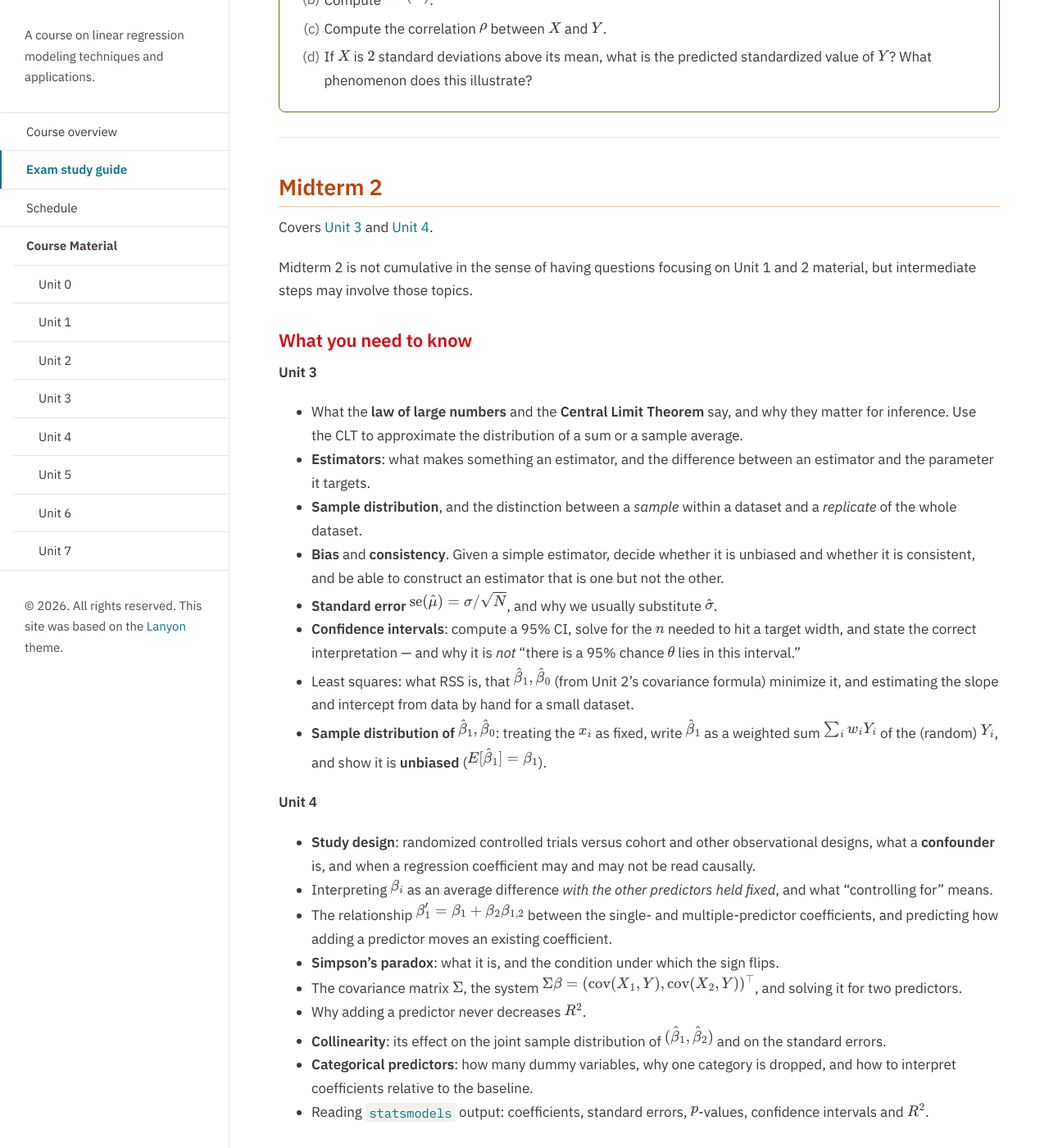
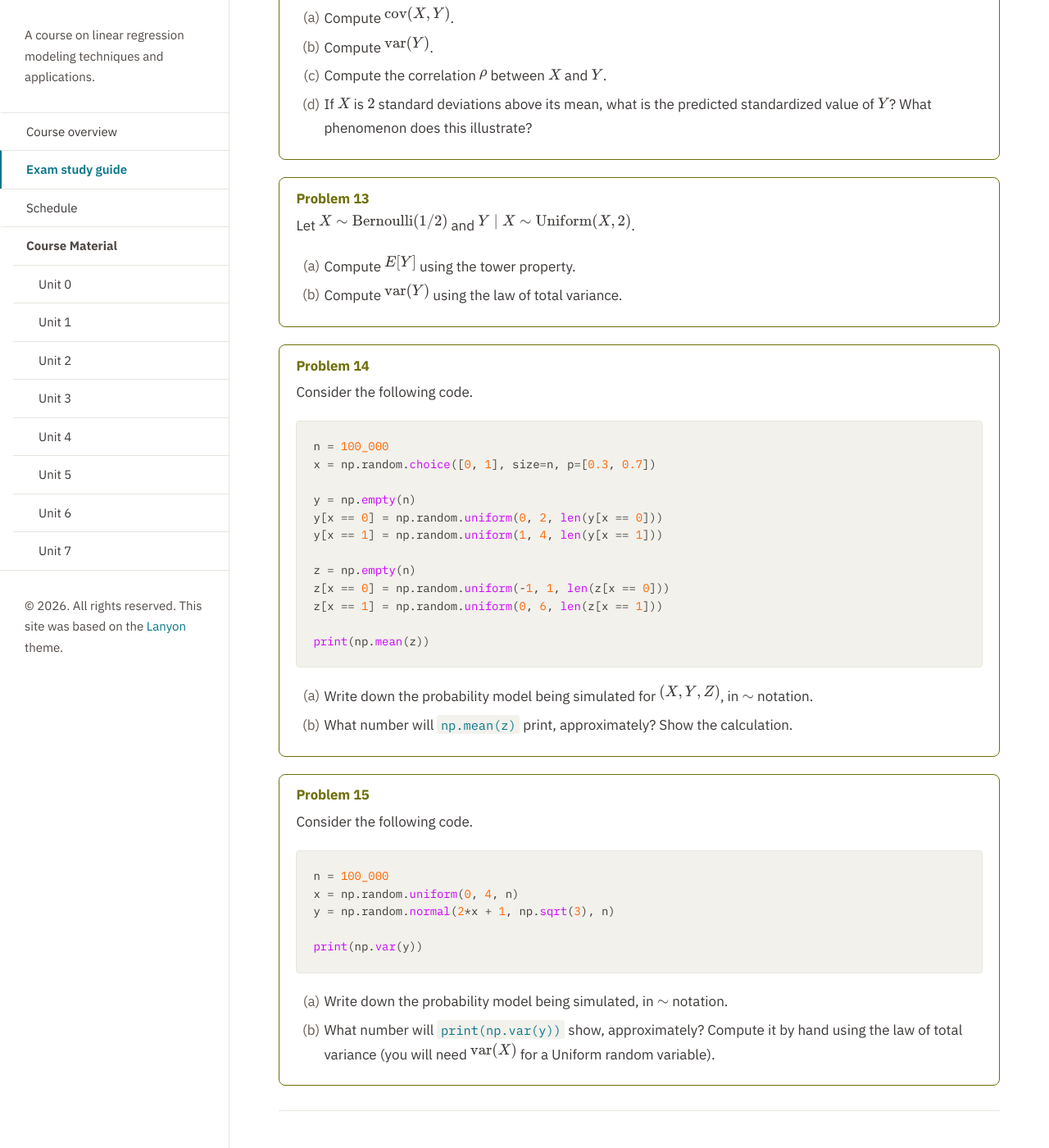
Before and after one commit to elevien/math50_2026, a Jekyll site: the page built from exams.md, in a window 1280 px wide and 1400 px high, scrolled down 5582 px. Shown: the whole window at 82% size. Built offline with Jekyll 4.4.1, drawn with Linux system fonts in a browser that asks for light colours; some of the changed text lies outside the part shown.

Commit message:
Publish from math50_sandbox@4c308b0

````diff
--- a/exams.md
+++ b/exams.md
@@ -16,8 +16,9 @@ Covers [Unit 1]({{ '/unit1/' | relative_url }}) and [Unit 2]({{ '/unit2/' | rela
 **Unit 1**
 
 - The only named distributions you need to memorize are **Bernoulli**, **Uniform** and **Normal**.
-- Sample spaces, outcomes and events; the three axioms and how to use them.
+- Sample spaces, outcomes and events.
 - Read a joint distribution off a table and compute marginal, joint and conditional probabilities from it. Determine if variables are independent.
+- Basic concepts of continuous distributions: The definition of a **density**, **CDF** and how probabilities are calculated.
 - Go from a model written in $\sim$ notation, such as $Y \sim \text{Bernoulli}(q)$ and $X \mid Y \sim \text{Bernoulli}(Y/4 + 1/4)$, to the joint distribution, and back.
 - Read and produce the output of simple Python code (arrays, for loops, if statements, `np.random`). Emphasis will be placed on translating simulations to probability statements.
 
@@ -79,8 +80,8 @@ $Z$ takes the value $-1$ with probability $0.2$, $0$ with probability $0.5$ and
 Quiz scores $Y$ depend on which section a student is in. $45\%$ of students are in the morning section, where $E[Y\mid\text{morning}]=72$; the rest are in the afternoon section, where $E[Y\mid\text{afternoon}]=80$.
 
 1. Compute $E[Y]$.
-1. Suppose instead you are told $E[Y]=76.4$ and $E[Y\mid\text{morning}]=72$, but not the afternoon mean. Recover it.
-1. In one sentence, say why $E[Y]$ is *not* the average of $72$ and $80$.
+2. Suppose instead you are told $E[Y]=76.4$ and $E[Y\mid\text{morning}]=72$, but not the afternoon mean. Can you recover it from this information?
+3. In one sentence, say why $E[Y]$ is *not* the average of $72$ and $80$.
 </div>
 
 <div class="exercise" markdown="1">
@@ -198,6 +199,56 @@ Suppose $X \sim \text{Normal}(\mu_X, 4)$ and $Y \mid X \sim \text{Normal}(\beta_
 1. Compute $\operatorname{var}(Y)$.
 1. Compute the correlation $\rho$ between $X$ and $Y$.
 1. If $X$ is $2$ standard deviations above its mean, what is the predicted standardized value of $Y$? What phenomenon does this illustrate?
+</div>
+
+<div class="exercise" markdown="1">
+#### Problem 13
+
+Let $X\sim\text{Bernoulli}(1/2)$ and $Y\mid X\sim\text{Uniform}(X,2)$.
+
+1. Compute $E[Y]$ using the tower property.
+1. Compute $\operatorname{var}(Y)$ using the law of total variance.
+</div>
+
+<div class="exercise" markdown="1">
+#### Problem 14
+
+Consider the following code.
+
+```python
+n = 100_000
+x = np.random.choice([0, 1], size=n, p=[0.3, 0.7])
+
+y = np.empty(n)
+y[x == 0] = np.random.uniform(0, 2, len(y[x == 0]))
+y[x == 1] = np.random.uniform(1, 4, len(y[x == 1]))
+
+z = np.empty(n)
+z[x == 0] = np.random.uniform(-1, 1, len(z[x == 0]))
+z[x == 1] = np.random.uniform(0, 6, len(z[x == 1]))
+
+print(np.mean(z))
+```
+
+1. Write down the probability model being simulated for $(X,Y,Z)$, in $\sim$ notation.
+1. What number will `np.mean(z)` print, approximately? Show the calculation.
+</div>
+
+<div class="exercise" markdown="1">
+#### Problem 15
+
+Consider the following code.
+
+```python
+n = 100_000
+x = np.random.uniform(0, 4, n)
+y = np.random.normal(2*x + 1, np.sqrt(3), n)
+
+print(np.var(y))
+```
+
+1. Write down the probability model being simulated, in $\sim$ notation.
+1. What number will `print(np.var(y))` show, approximately? Compute it by hand using the law of total variance (you will need $\operatorname{var}(X)$ for a Uniform random variable).
 </div>
 
 
````
Also changed, not shown: unit2/index.md (+26 -2 lines), unit3/index.md (+46 -80 lines), 1 other file.
